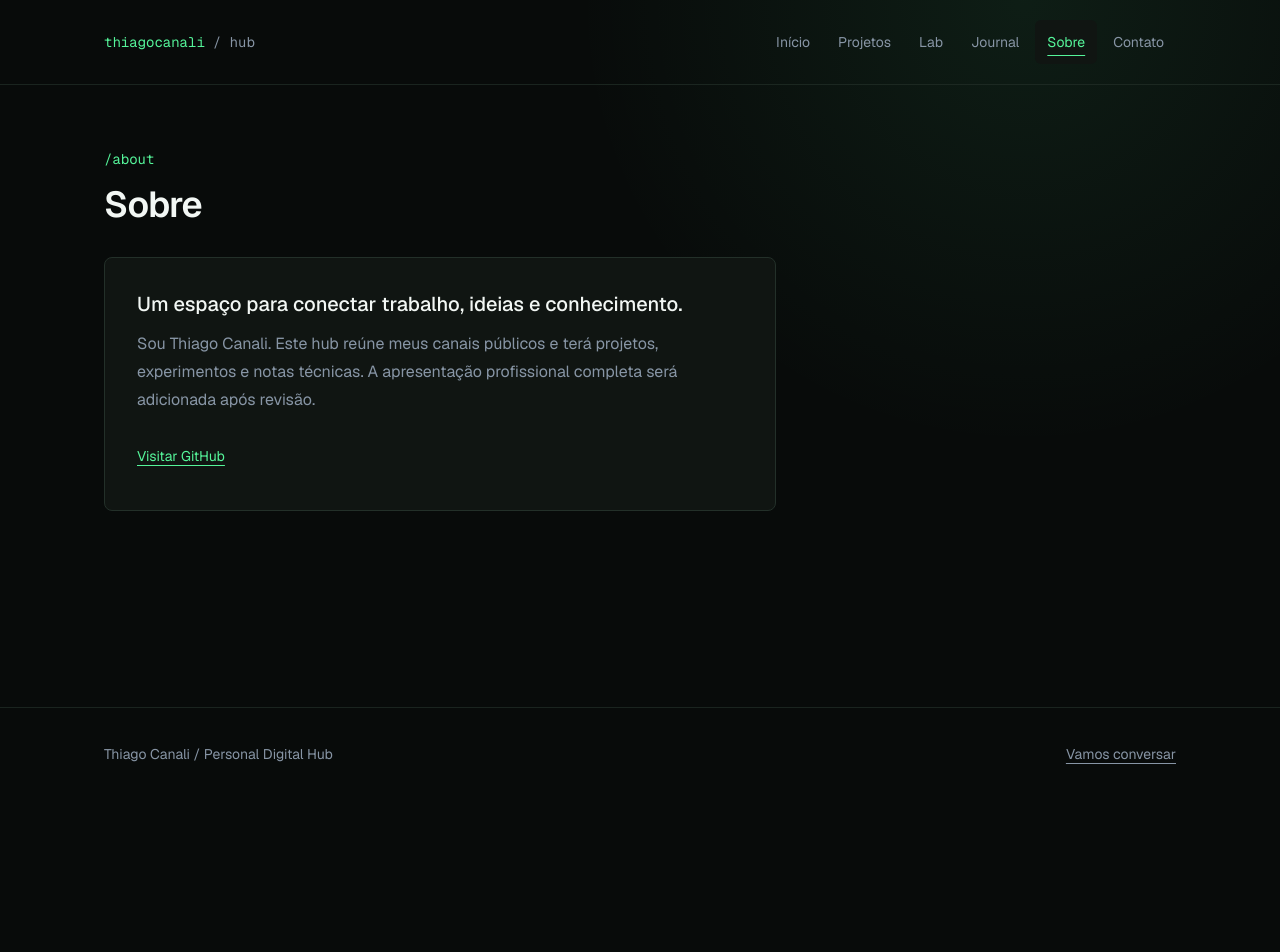
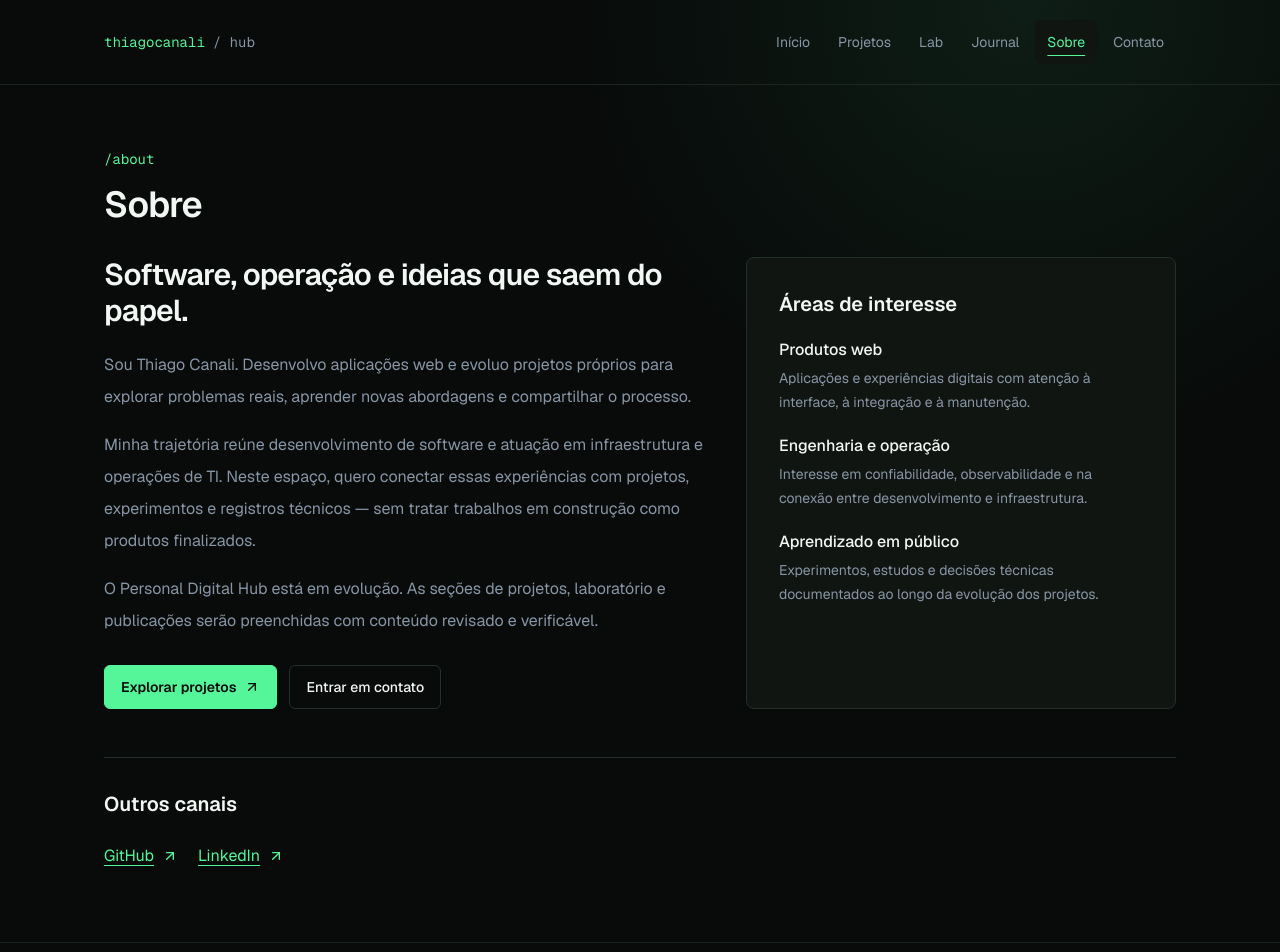
Before and after one commit to thiagocanali/thiagocanali, a Next.js app: page /about in a window 1280 px wide. Shown: the top 952 px of the page. Before the commit the page ends 800 px from the top, so only its background shows below. Built offline with nearby package versions, Linux system fonts and the light colour scheme.

Commit message:
feat: improve professional About page (#10)
* feat: expand factual professional about page

* docs: record about page editorial improvement

* fix: use supported lucide icons for external links

```diff
--- a/src/app/about/page.tsx
+++ b/src/app/about/page.tsx
@@ -1,16 +1,83 @@
+import Link from "next/link";
+import { ArrowUpRight } from "lucide-react";
 import { pageMetadata } from "@/lib/site";
 
-export const metadata = pageMetadata("/about", "Sobre", "Sobre Thiago Canali e o propósito deste hub digital.");
+export const metadata = pageMetadata(
+  "/about",
+  "Sobre",
+  "Conheça Thiago Canali, seus projetos de software e o propósito do Personal Digital Hub.",
+);
+
+const focusAreas = [
+  {
+    title: "Produtos web",
+    description: "Aplicações e experiências digitais com atenção à interface, à integração e à manutenção.",
+  },
+  {
+    title: "Engenharia e operação",
+    description: "Interesse em confiabilidade, observabilidade e na conexão entre desenvolvimento e infraestrutura.",
+  },
+  {
+    title: "Aprendizado em público",
+    description: "Experimentos, estudos e decisões técnicas documentados ao longo da evolução dos projetos.",
+  },
+] as const;
 
 export default function AboutPage() {
   return (
     <main id="main-content" tabIndex={-1} className="mx-auto max-w-6xl px-6 py-16 sm:px-8 lg:px-10">
       <p className="font-mono text-sm text-accent">/about</p>
       <h1 className="mt-4 text-4xl font-semibold tracking-tight">Sobre</h1>
-      <section className="mt-8 max-w-2xl rounded-lg border border-border bg-surface p-6 sm:p-8">
-        <h2 className="text-xl font-medium">Um espaço para conectar trabalho, ideias e conhecimento.</h2>
-        <p className="mt-3 leading-7 text-text-muted">Sou Thiago Canali. Este hub reúne meus canais públicos e terá projetos, experimentos e notas técnicas. A apresentação profissional completa será adicionada após revisão.</p>
-        <a href="https://github.com/thiagocanali" className="mt-5 inline-flex min-h-11 items-center text-sm text-accent underline underline-offset-4">Visitar GitHub</a>
+      <div className="mt-8 grid gap-10 lg:grid-cols-[minmax(0,1.4fr)_minmax(0,1fr)]">
+        <section aria-labelledby="intro-heading" className="max-w-2xl">
+          <h2 id="intro-heading" className="text-2xl font-semibold tracking-tight sm:text-3xl">
+            Software, operação e ideias que saem do papel.
+          </h2>
+          <p className="mt-5 leading-8 text-text-muted">
+            Sou Thiago Canali. Desenvolvo aplicações web e evoluo projetos próprios para
+            explorar problemas reais, aprender novas abordagens e compartilhar o processo.
+          </p>
+          <p className="mt-4 leading-8 text-text-muted">
+            Minha trajetória reúne desenvolvimento de software e atuação em infraestrutura
+            e operações de TI. Neste espaço, quero conectar essas experiências com
+            projetos, experimentos e registros técnicos — sem tratar trabalhos em
+            construção como produtos finalizados.
+          </p>
+          <p className="mt-4 leading-8 text-text-muted">
+            O Personal Digital Hub está em evolução. As seções de projetos, laboratório
+            e publicações serão preenchidas com conteúdo revisado e verificável.
+          </p>
+          <div className="mt-7 flex flex-wrap gap-3">
+            <Link href="/projects" className="inline-flex min-h-11 items-center gap-2 rounded-md border border-accent bg-accent px-4 py-2 text-sm font-semibold text-background hover:opacity-90">
+              Explorar projetos <ArrowUpRight aria-hidden="true" className="size-4" />
+            </Link>
+            <Link href="/contact" className="inline-flex min-h-11 items-center rounded-md border border-border px-4 py-2 text-sm font-medium hover:border-accent">
+              Entrar em contato
+            </Link>
+          </div>
+        </section>
+        <section aria-labelledby="focus-heading" className="rounded-lg border border-border bg-surface p-6 sm:p-8">
+          <h2 id="focus-heading" className="text-xl font-semibold">Áreas de interesse</h2>
+          <ul className="mt-5 space-y-5">
+            {focusAreas.map((area) => (
+              <li key={area.title}>
+                <h3 className="font-medium text-text">{area.title}</h3>
+                <p className="mt-1 text-sm leading-6 text-text-muted">{area.description}</p>
+              </li>
+            ))}
+          </ul>
+        </section>
+      </div>
+      <section aria-labelledby="links-heading" className="mt-12 border-t border-border pt-8">
+        <h2 id="links-heading" className="text-xl font-semibold">Outros canais</h2>
+        <div className="mt-4 flex flex-wrap gap-5">
+          <a href="https://github.com/thiagocanali" target="_blank" rel="noopener noreferrer" className="inline-flex min-h-11 items-center gap-2 text-accent underline underline-offset-4">
+            GitHub <ArrowUpRight aria-hidden="true" className="size-4" /> <span className="sr-only">(abre em nova aba)</span>
+          </a>
+          <a href="https://www.linkedin.com/in/thiagocanali" target="_blank" rel="noopener noreferrer" className="inline-flex min-h-11 items-center gap-2 text-accent underline underline-offset-4">
+            LinkedIn <ArrowUpRight aria-hidden="true" className="size-4" /> <span className="sr-only">(abre em nova aba)</span>
+          </a>
+        </div>
       </section>
     </main>
   );
```
Also changed, not shown: 1 other file (tests, documents, lock files or other folders).
